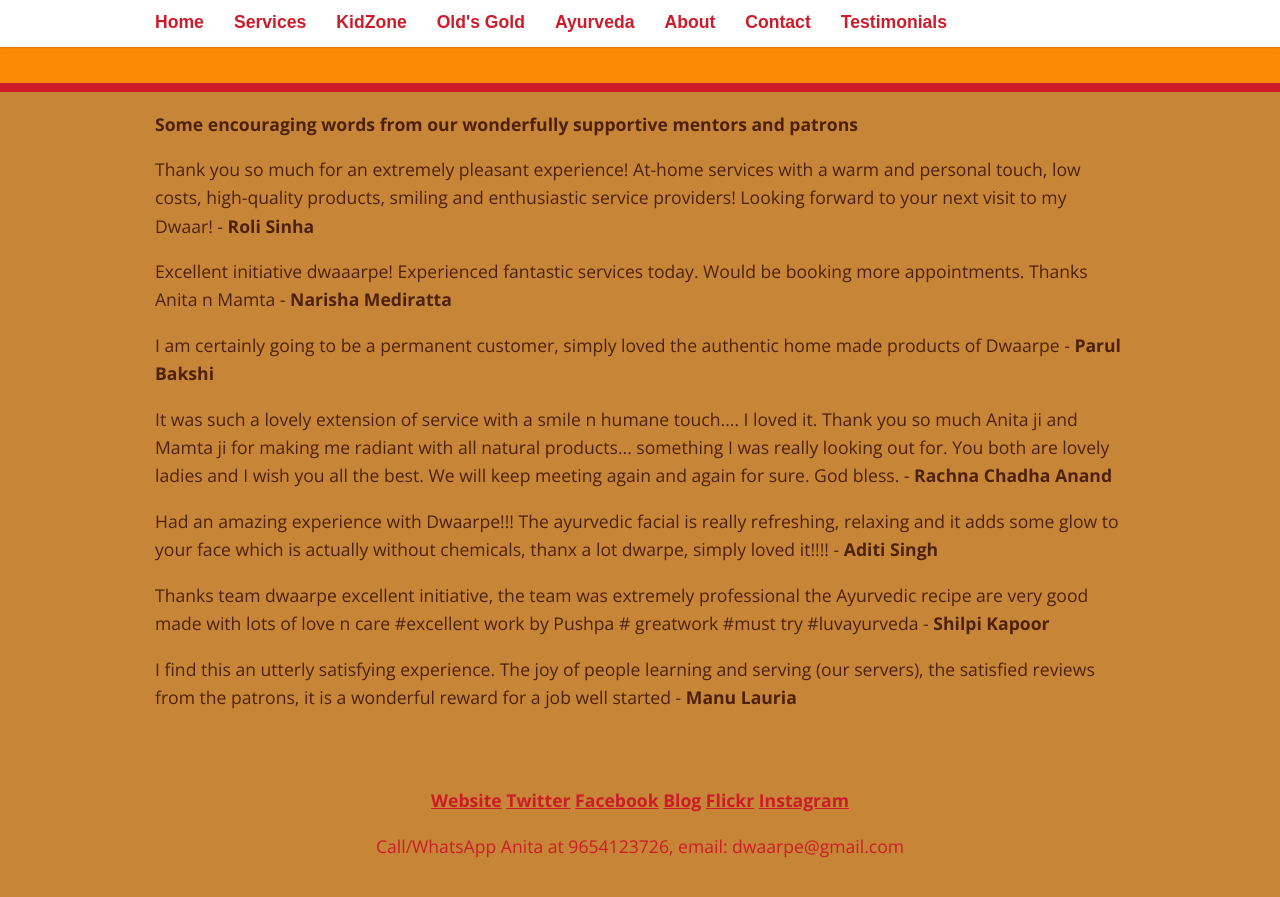
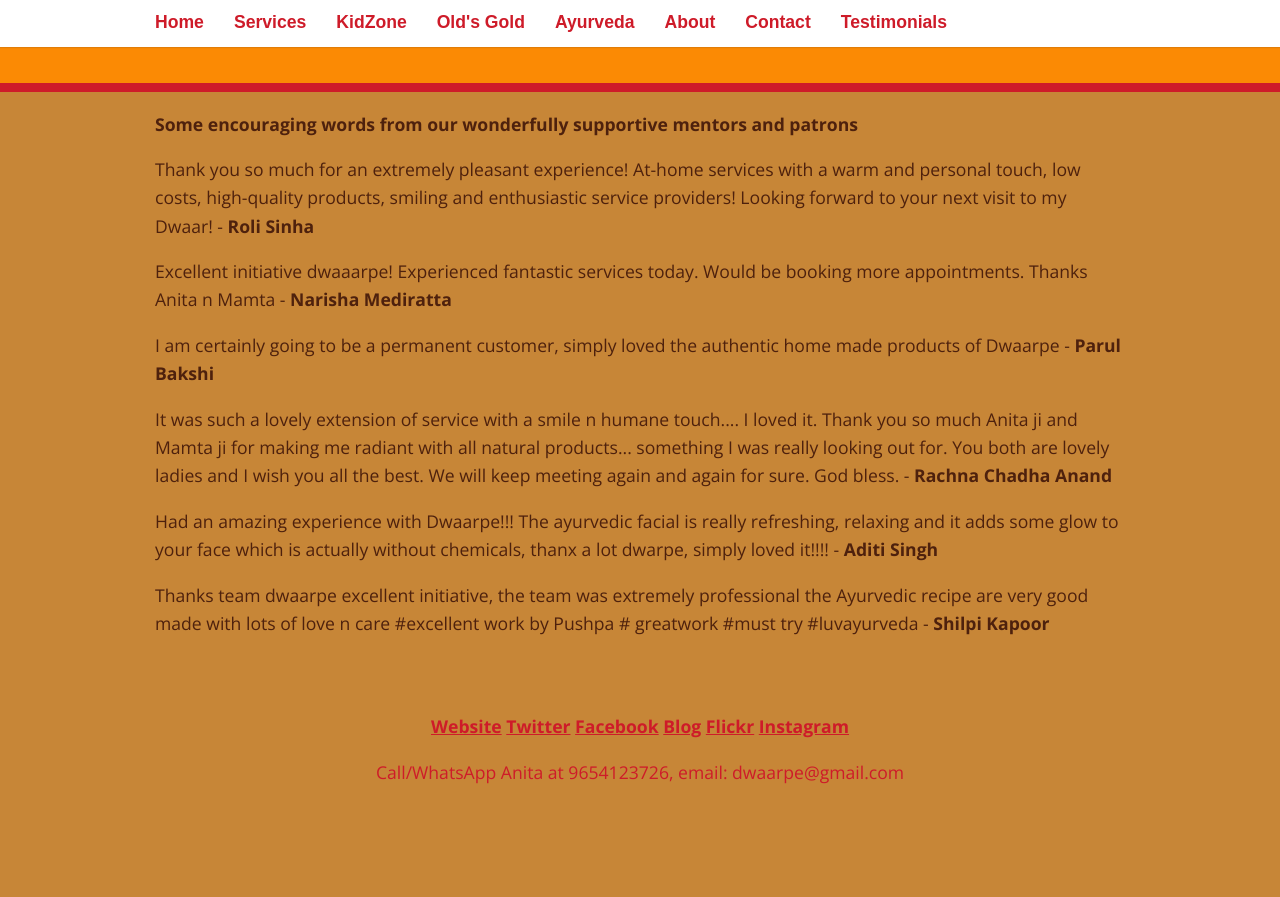
Before and after one commit to dwaarpe/dwaarpe.github.io, a Jekyll site: the page built from _pages/14_testimonials.md, in a window 1280 px wide and 900 px high, scrolled down 183 px. Shown: the top 897 px of the window. Built offline with Jekyll 4.4.1, drawn with Linux system fonts in a browser that asks for light colours; some web fonts are replaced; after the commit the page ends 1009 px from its top, so only the background shows below that.

Commit message:
removed ML from the list of testimonials

```diff
--- a/_pages/14_testimonials.md
+++ b/_pages/14_testimonials.md
@@ -30,7 +30,3 @@ without chemicals, thanx a lot dwarpe, simply loved it!!!!
 the Ayurvedic recipe are very good made with lots of love n care #excellent work
 by Pushpa # greatwork #must try #luvayurveda
 - <b>Shilpi Kapoor</b></p>
-<p>I find this an utterly satisfying experience. The joy of people learning and
-serving (our servers), the satisfied reviews from the patrons, it is a wonderful
-reward for a job well started
-- <b>Manu Lauria</b></p>
```
